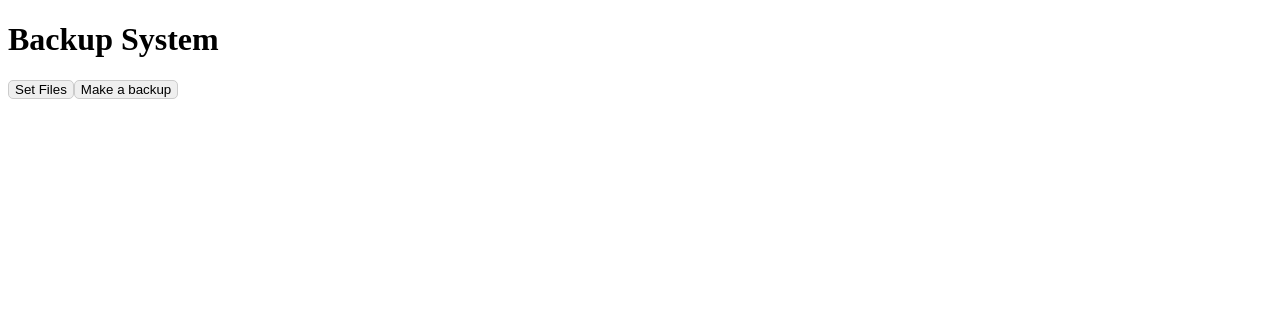
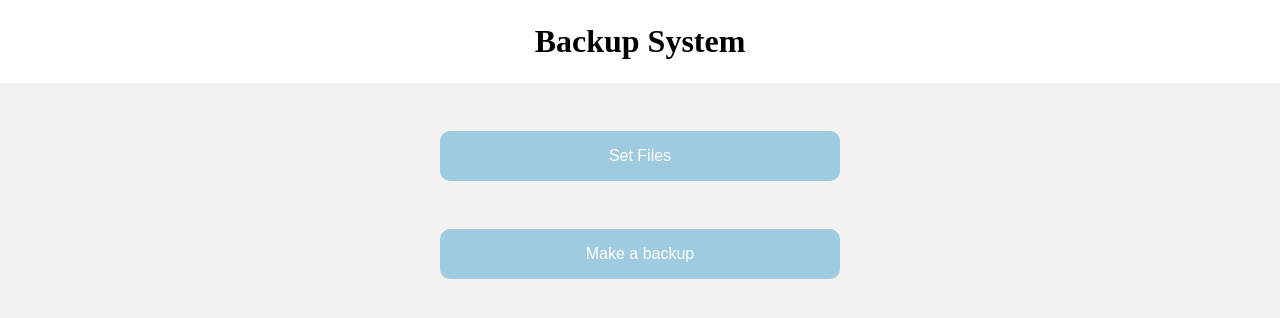
Before and after one commit to Lordpun/Backup-System, a React (Vite) app: page / in a window 1280 px wide. Shown: the top 318 px of the page. Built offline with nearby package versions, Linux system fonts and the light colour scheme.

Commit message:
Added some styling

```diff
--- a/index.html
+++ b/index.html
@@ -4,7 +4,15 @@
     <meta charset="UTF-8" />
     <link rel="icon" type="image/svg+xml" href="/vite.svg" />
     <meta name="viewport" content="width=device-width, initial-scale=1.0" />
-    <title>Tauri + React</title>
+    <title>Backup System</title>
+
+    <style>
+    	body {
+    		margin: 0;
+    		padding: 0;
+    		background-color: #f2f2f2;
+    	}
+    </style>
   </head>
 
   <body>
--- a/src/components/utilityButton.module.css
+++ b/src/components/utilityButton.module.css
@@ -1,4 +1,12 @@
 button {
-	border: 1px solid #ccc;
-	border-radius: 5px;
+	display: block;
+	border: none;
+	border-radius: 10px;
+	background-color: #fff;
+	padding: 1rem 3rem;
+	margin: 3rem auto;
+	width: 50%;
+	max-width: 25rem;
+	font-size: 1rem;
+	cursor: pointer;
 }
--- a/src/main.jsx
+++ b/src/main.jsx
@@ -1,6 +1,7 @@
 import React from "react";
 import ReactDOM from "react-dom/client";
 import UtilityButton from "./components/utiltiyButton";
+import styles from './main.module.css';
 
 ReactDOM.createRoot(document.getElementById("root")).render(
   <React.StrictMode>
--- /dev/null
+++ b/src/main.module.css
@@ -0,0 +1,18 @@
+header {
+	text-align: center;
+	background-color: #fff;
+	padding: 0.1rem 0;
+}
+
+button {
+	background-color: #9fcbe0;
+	color: #fff;
+}
+
+button:hover {
+	background-color: #8097c4;
+}
+
+button:active {
+	background-color: #c0e0f0;
+}
```
